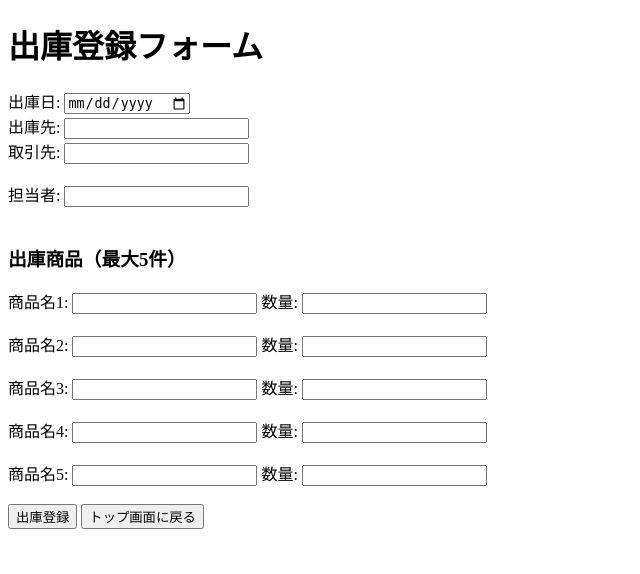
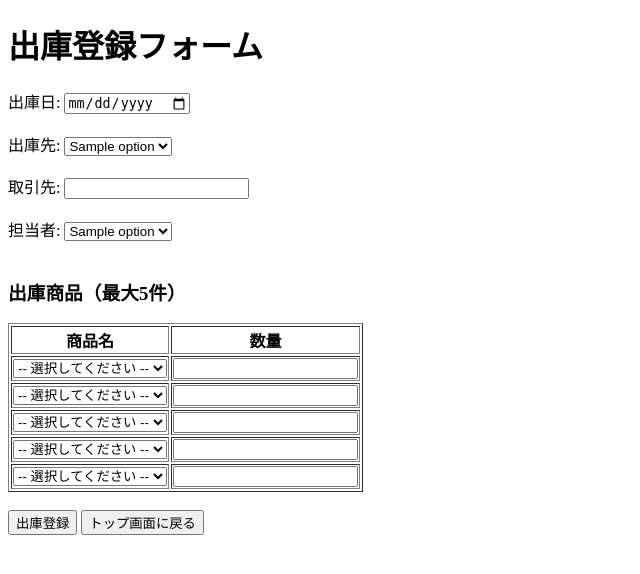
Before and after one commit to mizutani-dash/inventory-pbl-git, a Flask app: template templates/register.html in a window 1280 px wide. Shown: the top 574 px of the page, without its empty margins (0-640 px from the left). Run offline with Flask 3, Linux system fonts and the light colour scheme; the template is opened without the code that fills it: most values are stand-ins (such as "Sample title", 1, 10 or a date in 2020).

Commit message:
プルダウン形式への変更

```diff
--- a/app.py
+++ b/app.py
@@ -48,6 +48,28 @@ def connect_sheets():
     client = gspread.authorize(creds)
     sheet = client.open('【開発用】シードル出庫台帳')
     return sheet.worksheet('出庫情報'), sheet.worksheet('出庫詳細')
+
+#プルダウン形式での出庫情報入力
+def get_shukkosaki_options():
+    sheet = gspread.authorize(ServiceAccountCredentials.from_json_keyfile_dict(
+        json.load(open(os.environ['GOOGLE_CREDENTIALS_PATH'])),
+        ['https://spreadsheets.google.com/feeds', 'https://www.googleapis.com/auth/drive']
+    )).open('【開発用】シードル出庫台帳').worksheet('出庫先')
+    return sheet.col_values(1)[1:]  # ヘッダーを除く
+
+def get_product_options():
+    sheet = gspread.authorize(ServiceAccountCredentials.from_json_keyfile_dict(
+        json.load(open(os.environ['GOOGLE_CREDENTIALS_PATH'])),
+        ['https://spreadsheets.google.com/feeds', 'https://www.googleapis.com/auth/drive']
+    )).open('【開発用】シードル出庫台帳').worksheet('商品名')
+    return sheet.col_values(1)[1:]
+
+def get_staff_options():
+    sheet = gspread.authorize(ServiceAccountCredentials.from_json_keyfile_dict(
+        json.load(open(os.environ['GOOGLE_CREDENTIALS_PATH'])),
+        ['https://spreadsheets.google.com/feeds', 'https://www.googleapis.com/auth/drive']
+    )).open('【開発用】シードル出庫台帳').worksheet('スタッフ')
+    return sheet.col_values(1)[1:]
 
 
 # 新しい出庫IDを生成
@@ -115,6 +137,7 @@ init_db()
 @app.route('/register', methods=['GET', 'POST'])
 def register():
     """手動での出庫情報登録ページ"""
+
     if request.method == 'POST':
         出庫日 = request.form['date']
         出庫先 = request.form['destination']
@@ -134,7 +157,6 @@ def register():
                 details_to_append.append([出庫ID, 商品名, 数量])
 
         if details_to_append:
-            # 複数行を一度に追加
             出庫詳細シート.append_rows(details_to_append, value_input_option='USER_ENTERED')
 
         return render_template(
@@ -142,7 +164,25 @@ def register():
             message="出庫情報を登録しました",
             redirect_url=url_for('register')
         )
-    return render_template('register.html')
+
+    # GETリクエスト時：プルダウンの選択肢を取得してフォームに渡す
+    def get_dropdown_values(sheet_name):
+        sheet = gspread.authorize(ServiceAccountCredentials.from_json_keyfile_dict(
+            json.load(open(os.environ['GOOGLE_CREDENTIALS_PATH'])),
+            ['https://spreadsheets.google.com/feeds', 'https://www.googleapis.com/auth/drive']
+        )).open('【開発用】シードル出庫台帳').worksheet(sheet_name)
+        return sheet.col_values(1)[1:]  # ヘッダー行を除く
+
+    shukkosaki_options = get_dropdown_values('出庫先')
+    product_options = get_dropdown_values('商品名')
+    staff_options = get_dropdown_values('スタッフ')
+
+    return render_template(
+        'register.html',
+        shukkosaki_options=shukkosaki_options,
+        product_options=product_options,
+        staff_options=staff_options
+    )
 
 
 @app.route('/list')
--- a/templates/register.html
+++ b/templates/register.html
@@ -7,26 +7,47 @@
 <body>
     <h1>出庫登録フォーム</h1>
     <form method="POST">
-        <label>出庫日: <input type="date" name="date" required></label><br>
-        <label>出庫先: <input type="text" name="destination" required></label><br>
+        <label>出庫日: <input type="date" name="date" required></label><br><br>
+
+        <label>出庫先:
+            <select name="destination" required>
+                {% for option in shukkosaki_options %}
+                    <option value="{{ option }}">{{ option }}</option>
+                {% endfor %}
+            </select>
+        </label><br><br>
+
         <label>取引先: <input type="text" name="client"></label><br><br>
-        <label>担当者: <input type="text" name="staff" required></label><br><br>
+
+        <label>担当者:
+            <select name="staff" required>
+                {% for option in staff_options %}
+                    <option value="{{ option }}">{{ option }}</option>
+                {% endfor %}
+            </select>
+        </label><br><br>
 
         <h3>出庫商品（最大5件）</h3>
-        {% for i in range(1, 6) %}
-            <div>
-                商品名{{ i }}: <input type="text" name="item{{ i }}">
-                数量: <input type="number" name="qty{{ i }}" min="1">
-            </div><br>
-        {% endfor %}
+        <table border="1">
+            <tr><th>商品名</th><th>数量</th></tr>
+            {% for i in range(1, 6) %}
+            <tr>
+                <td>
+                    <select name="item{{ i }}">
+                        <option value="">-- 選択してください --</option>
+                        {% for product in product_options %}
+                            <option value="{{ product }}">{{ product }}</option>
+                        {% endfor %}
+                    </select>
+                </td>
+                <td><input type="number" name="qty{{ i }}" min="1"></td>
+            </tr>
+            {% endfor %}
+        </table>
 
+        <br>
         <button type="submit">出庫登録</button>
-        <!-- トップ画面に戻るボタン -->
-        <a href="{{ url_for('index') }}">
-            <button type="button">トップ画面に戻る</button>
-        </a>
-
-
+        <button type="button" onclick="window.location.href='/'">トップ画面に戻る</button>
     </form>
 </body>
 </html>
```
